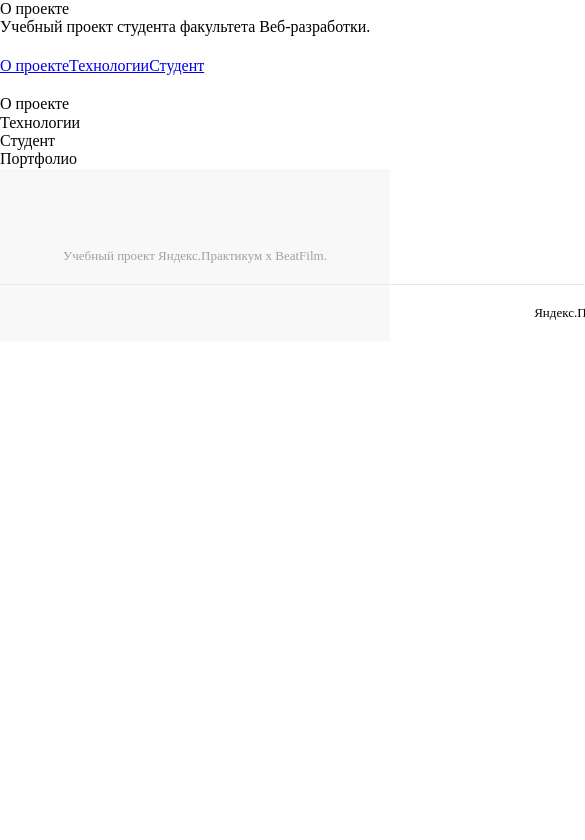
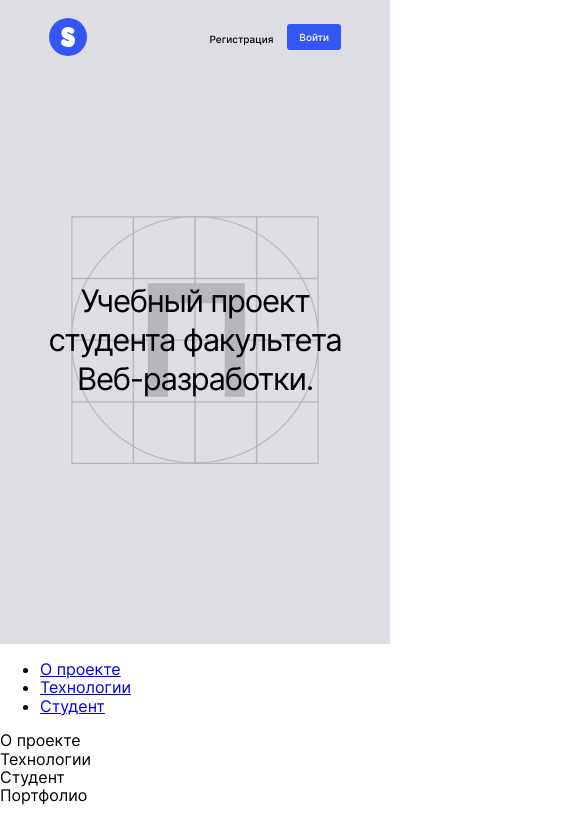
Before and after one commit to Zagorevsky/movies-explorer-frontend, a React app: page / in a window 390 px wide. Shown: the top 840 px of the page, 585 px wide, since content can reach past the window. Built offline with nearby package versions, Linux system fonts and the light colour scheme.

Commit message:
feat: Promo

```diff
--- a/src/components/App/App.css
+++ b/src/components/App/App.css
@@ -1,6 +1,8 @@
 .page {
   margin: 0;
   padding: 0;
+  font-family: 'Inter', Arial, sans-serif;
+  font-weight: 400;
 }
 
 .page__container {
--- a/src/components/Main/Main.js
+++ b/src/components/Main/Main.js
@@ -6,18 +6,18 @@ import AboutProject from "../AboutProject/AboutProject.js";
 import Techs from "../Techs/Techs.js";
 import AboutMe from "../AboutMe/AboutMe.js";
 import Portfolio from "../Portfolio/Portfolio.js";
-import Footer from '../Footer/Footer';
+// import Footer from '../Footer/Footer';
 
 function Main() {
   return (
-    <div className="main">О проекте
+    <div className="main">
     <Promo />
     <NavTab />
     <AboutProject />
     <Techs />
     <AboutMe />
     <Portfolio/>
-    <Footer />
+    {/* <Footer /> */}
     </div>
   );
 
--- a/src/components/Promo/Promo.css
+++ b/src/components/Promo/Promo.css
@@ -0,0 +1,180 @@
+.promo {
+  display: flex;
+  flex-direction: column;
+  align-items: center;
+  width: 100%;
+  height: 598px;
+  margin: 0;
+  padding: 0;
+  font-family: 'Inter', Arial, sans-serif;
+  font-weight: 400;
+  background: rgba(221, 222, 227, 1);
+  ;
+}
+
+.promo__container {
+  display: flex;
+  flex-direction: column;
+  align-items: center;
+  margin: 0;
+  padding: 0;
+  max-width: 1280px;
+  height: 100%;
+  width: 100%;
+}
+
+.promo__top{
+  display: flex;
+  justify-content: space-between;
+  align-items: center;
+  width: 1140px;
+  height: 74px;
+}
+
+.promo__logo {
+  position: relative;
+  background-image: url(../../images/logo.svg);
+  background-size: 38px 38px;
+  width: 38px;
+  height: 38px;
+  margin: 0;
+  padding: 0;
+}
+
+.promo__block-auth {
+  display: flex;
+  justify-content: center;
+  align-items: center;
+  list-style-type: none;
+  margin: 0;
+  padding: 0;
+}
+
+.promo__link {
+  font-size: 12px;
+  line-height: 16px;
+  font-family: 'Inter', Arial, sans-serif;
+  font-weight: 500;
+  margin: 0 30px 0 0;
+  padding: 0;
+  text-decoration: none;
+  color: rgba(0, 0, 0, 1);
+}
+
+.promo__link:hover {
+  opacity: 0.6;
+  cursor: pointer;
+}
+
+.promo__button {
+  background: rgba(52, 86, 243, 1);
+  border: none;
+  border-radius: 3px;
+  padding: 8px 20px;
+  text-align: center;
+  text-decoration: none;
+  display: inline-block;
+  margin: 0;
+  cursor: pointer;
+  font-size: 12px;
+  line-height: 16px;
+  font-family: 'Inter', Arial, sans-serif;
+  font-weight: 500;
+  color: #FFFFFF;
+}
+
+.promo__button:hover {
+  opacity: 0.6;
+  cursor: pointer;
+}
+
+.promo__img {
+  position: absolute;
+  background-image: url(../../images/promo.svg);
+  height: 320px;
+  width: 320px;
+  background-size: 320px 320px;
+  margin: 156px 0 0 0;
+  padding: 0;
+}
+
+.promo__title {
+  position: absolute;
+  font-size: 50px;
+  line-height: 58px;
+  font-family: 'Inter', Arial, sans-serif;
+  font-weight: 400;
+  margin: 258px 0 0 0;
+  padding: 0;
+  letter-spacing: -0.04em;
+  max-width: 710px;
+  text-align: center;
+}
+
+@media screen and (max-width: 1150px){
+  .promo {
+    height: 858px;
+  }
+}
+
+@media screen and (max-width: 1150px){
+  .promo__top {
+    width: 708px;
+  }
+}
+
+@media screen and (max-width: 1150px){
+  .promo__img {
+    margin-top: 298px;
+  }
+}
+
+@media screen and (max-width: 1150px){
+  .promo__title {
+    margin-top: 400px;
+  }
+}
+
+@media screen and (max-width: 720px){
+  .promo {
+    height: 644px;
+  }
+}
+
+@media screen and (max-width: 720px){
+  .promo__top {
+    width: 292px;
+  }
+}
+
+@media screen and (max-width: 720px){
+  .promo__link {
+    font-size: 10px;
+    margin-right: 14px;
+  }
+}
+
+@media screen and (max-width: 720px){
+  .promo__button {
+    padding: 5px 12px;
+    font-size: 10px;
+  }
+}
+
+@media screen and (max-width: 720px){
+  .promo__img {
+    height: 248px;
+    width: 248px;
+    background-size: 248px 248px;
+    margin-top: 216px;
+  }
+}
+
+@media screen and (max-width: 720px){
+  .promo__title {
+    font-size: 31px;
+    line-height: 39px;
+    margin-top: 281px;
+    max-width: 300px;
+  }
+}
--- a/src/components/Promo/Promo.js
+++ b/src/components/Promo/Promo.js
@@ -3,7 +3,19 @@ import './Promo.css';
 
 function Promo() {
   return (
-    <div className="promo">Учебный проект студента факультета Веб-разработки.</div>
+    <div className="promo">
+      <div className="promo__container">
+        <div className="promo__top" >
+          <div className="promo__logo" />
+          <ul className="promo__block-auth">
+            <li><a className="promo__link" href="/signup">Регистрация</a></li>
+            <li><a className="promo__button" href="/signin">Войти</a></li>
+          </ul>
+        </div>
+        <div className="promo__title">Учебный проект студента факультета Веб-разработки.</div>
+        <div className="promo__img" />
+      </div>
+    </div>
   );
 
 };
--- a/src/vendor/fonts/font.css
+++ b/src/vendor/fonts/font.css
@@ -2,7 +2,7 @@
   src: url("Inter-Regular.woff2") format("woff2"),
        url("Inter-Regular.woff") format("woff");
   font-family: 'Inter';
-  font-weight: normal;
+  font-weight: 400;
 }
 @font-face {
   src: url("Inter-Medium.woff2") format("woff2"),
```
Also changed, not shown: src/components/Header/Header.css (line endings or trailing spaces), src/images/button.svg (added), src/images/promo.svg (added).
